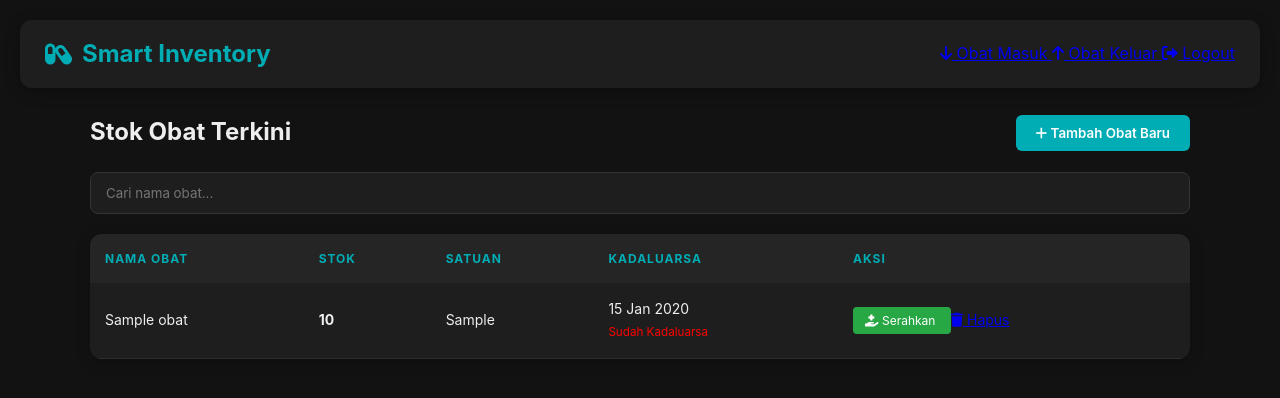
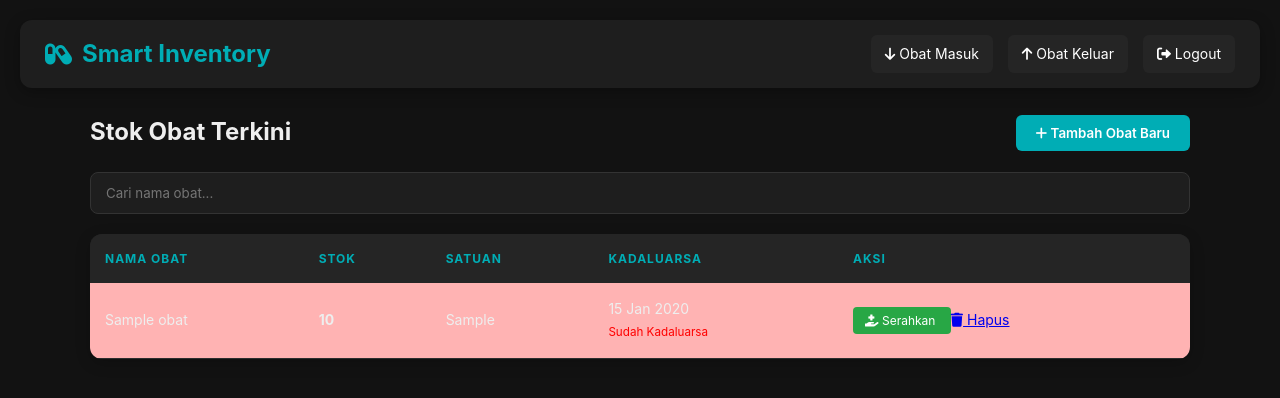
Before and after one commit to Nursadrina/projek_inventory_obat, a PHP site: page / in a window 1280 px wide. Shown: the top 398 px of the page. Run offline with PHP 8.4, Linux system fonts and the light colour scheme; the visitor is signed in with stand-in values (Sample User, id 1); tables that the repository leaves empty or names only in its code hold one stand-in row (values such as "Sample post").

Commit message:
Update style.css

```diff
--- a/style.css
+++ b/style.css
@@ -99,6 +99,26 @@ body {
 
 .dropdown:hover .dropdown-content {
     display: block;
+}
+
+.nav-tools{
+    display: flex;
+    align-items: center;
+    gap: 15px;
+}
+
+.nav-link{
+    color: white;
+    text-decoration: none;
+    background: #252525;
+    padding: 8px 14px;
+    border-radius: 6px;
+    transition: 0.3s;
+    font-size: 14px;
+}
+
+.nav-link:hover{
+    background: var(--accent-color);
 }
 
 /* --- Action Bar & Search --- */
@@ -377,3 +397,25 @@ tr:hover {
 .dropdown-content a.logout-link:hover {
     background-color: rgba(255, 77, 77, 0.1);
 }
+
+.btn-restok{
+    background: #ffc107;
+    color: black;
+    padding: 6px 12px;
+    text-decoration: none;
+    border-radius: 4px;
+    font-size: 12px;
+    font-weight: bold;
+}
+
+.btn-restok:hover{
+    background: #e0a800;
+}
+
+.expired{
+    background-color: #ffb3b3;
+}
+
+.stok-habis{
+    background-color: #ffe0b3;
+}
```
